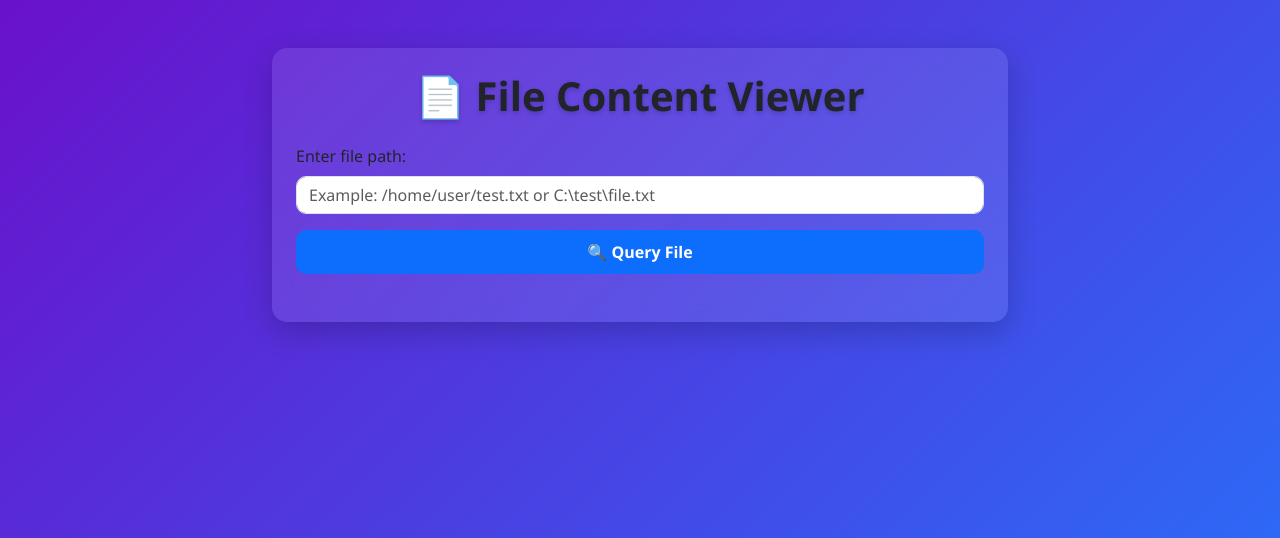
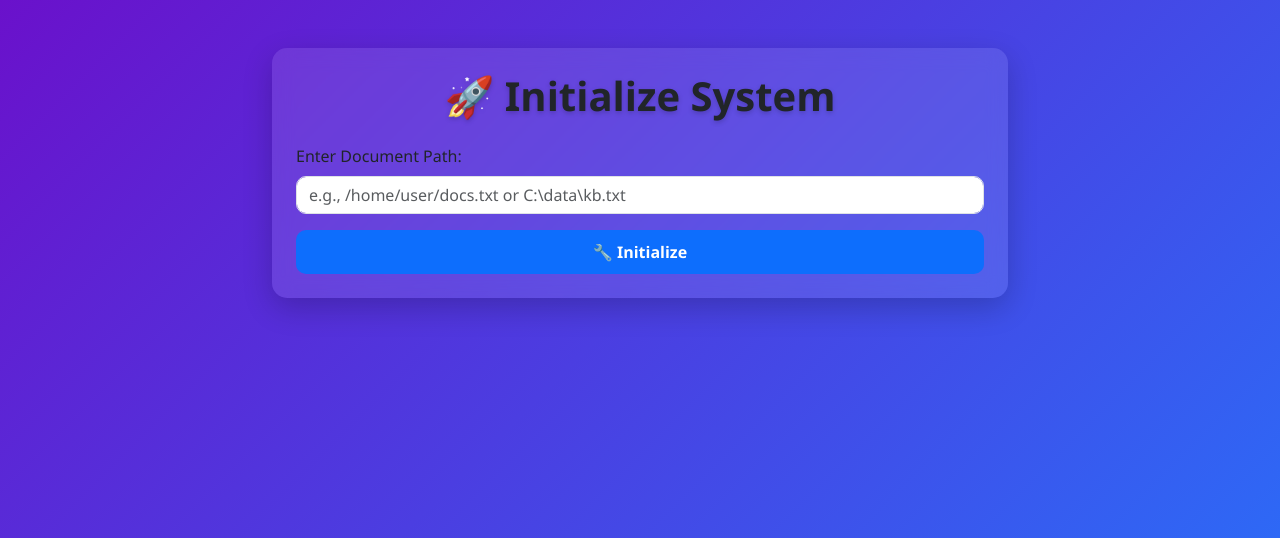
Before and after one commit to coki230/local_knowledge_base, a Flask app: page / in a window 1280 px wide. Shown: the top 538 px of the page. Run offline with Flask 3, Linux system fonts and the light colour scheme.

Commit message:
finish the query process

```diff
--- a/app.py
+++ b/app.py
@@ -3,38 +3,63 @@ import os
 
 app = Flask(__name__)
 
+# 模拟存储上下文（实际可替换为模型或向量数据库）
+document_content = None
 
 @app.route('/')
 def index():
     return render_template('index.html')
 
-
-@app.route('/query', methods=['POST'])
-def query_file():
+@app.route('/initialize', methods=['POST'])
+def initialize():
+    global document_content
     data = request.get_json()
     file_path = data.get('path', '').strip()
 
     if not file_path:
-        return jsonify({'error': 'Please enter a file path'}), 400
+        return jsonify({'error': 'File path is required'}), 400
 
-    # Security check: prevent directory traversal
-    if '..' in file_path or file_path.startswith('/proc'):
-        return jsonify({'error': 'Access to this path is not allowed'}), 403
+    if '..' in file_path:
+        return jsonify({'error': 'Invalid path'}), 403
 
     try:
         if not os.path.exists(file_path):
-            return jsonify({'error': 'File or path does not exist'}), 404
+            return jsonify({'error': 'File not found'}), 404
+        # if not os.path.isfile(file_path):
+        #     return jsonify({'error': 'Not a file'}), 400
+        #
+        # with open(file_path, 'r', encoding='utf-8') as f:
+        #     document_content = f.read()
 
-        with open(file_path, 'r', encoding='utf-8') as f:
-            content = f.read()
+        return jsonify({'status': 'success', 'message': 'Initialized successfully'})
 
-        return jsonify({'content': content})
+    except Exception as e:
+        return jsonify({'error': str(e)}), 500
 
-    except PermissionError:
-        return jsonify({'error': 'Permission denied to read this file'}), 403
-    except Exception as e:
-        return jsonify({'error': f'Failed to read file: {str(e)}'}), 500
+@app.route('/query', methods=['POST'])
+def query():
+    global document_content
+    if not document_content:
+        return jsonify({'answer': 'System not initialized.'}), 400
 
+    data = request.get_json()
+    question = data.get('question', '').lower()
+
+    # 简单模拟回答（你可以替换成调用大模型或检索逻辑）
+    if 'what' in question and 'name' in question:
+        answer = "This is a sample document system."
+    elif 'tell me' in question and 'content' in question:
+        answer = "The document contains:\n\n" + document_content[:500] + "..."
+    else:
+        answer = f"Based on the document, I cannot fully answer: '{question}'. Try asking about the content."
+
+    return jsonify({'answer': answer})
+
+@app.route('/reset', methods=['POST'])
+def reset():
+    global document_content
+    document_content = None
+    return '', 204
 
 if __name__ == '__main__':
     app.run(debug=True)
--- a/templates/index.html
+++ b/templates/index.html
@@ -3,7 +3,7 @@
 <head>
     <meta charset="UTF-8" />
     <meta name="viewport" content="width=device-width, initial-scale=1.0"/>
-    <title>File Content Viewer</title>
+    <title>Document Q&A System</title>
     <!-- Bootstrap CSS -->
     <link href="https://cdn.jsdelivr.net/npm/bootstrap@5.3.0/dist/css/bootstrap.min.css" rel="stylesheet">
     <!-- Custom Styles -->
@@ -34,7 +34,7 @@
         .btn-primary:hover {
             background-color: #0b5ed7;
         }
-        h1 {
+        h1, h2 {
             font-weight: bold;
             text-shadow: 0 2px 5px rgba(0,0,0,0.2);
         }
@@ -47,71 +47,162 @@
         .alert {
             border-radius: 10px;
         }
+        #mainInterface, #initSection {
+            transition: opacity 0.3s ease;
+        }
     </style>
 </head>
 <body class="py-5">
 <div class="container">
     <div class="row justify-content-center">
         <div class="col-md-10 col-lg-8">
-            <div class="card p-4">
-                <h1 class="text-center mb-4">📄 File Content Viewer</h1>
 
-                <div class="mb-3">
-                    <label for="filePath" class="form-label">Enter file path:</label>
-                    <input type="text"
-                           class="form-control"
-                           id="filePath"
-                           placeholder="Example: /home/user/test.txt or C:\test\file.txt">
+            <!-- 初始化区域 -->
+            <div id="initSection">
+                <div class="card p-4 mb-4">
+                    <h1 class="text-center mb-4">🚀 Initialize System</h1>
+
+                    <div class="mb-3">
+                        <label for="initPath" class="form-label">Enter Document Path:</label>
+                        <input type="text"
+                               class="form-control"
+                               id="initPath"
+                               placeholder="e.g., /home/user/docs.txt or C:\data\kb.txt">
+                    </div>
+
+                    <button class="btn btn-primary w-100" onclick="initialize()">
+                        🔧 Initialize
+                    </button>
+
+                    <div id="initError" class="alert alert-danger d-none mt-3"></div>
                 </div>
+            </div>
 
-                <button class="btn btn-primary w-100 mb-4" onclick="queryFile()">
-                    🔍 Query File
-                </button>
+            <!-- 主交互界面（默认隐藏） -->
+            <div id="mainInterface" class="d-none">
+                <div class="card p-4">
+                    <h2 class="text-center mb-4">💬 Question & Answer Interface</h2>
 
-                <div id="resultArea" class="d-none">
-                    <label for="resultContent" class="form-label">File Content:</label>
-                    <textarea class="form-control" id="resultContent" readonly></textarea>
+                    <div class="mb-3">
+                        <label for="questionInput" class="form-label">Ask a Question:</label>
+                        <input type="text"
+                               class="form-control"
+                               id="questionInput"
+                               placeholder="What is the main idea of the document?">
+                    </div>
+
+                    <button class="btn btn-primary w-100 mb-4" onclick="searchAnswer()">
+                        🔍 Search Answer
+                    </button>
+
+                    <div class="mb-3">
+                        <label for="answerOutput" class="form-label">Answer:</label>
+                        <textarea class="form-control" id="answerOutput" readonly></textarea>
+                    </div>
+
+                    <button class="btn btn-outline-light mt-3" onclick="resetSystem()">
+                        ← Re-initialize
+                    </button>
                 </div>
+            </div>
 
-                <div id="errorAlert" class="alert alert-danger d-none"></div>
-            </div>
         </div>
     </div>
 </div>
 
-<!-- jQuery + AJAX -->
+<!-- jQuery -->
 <script src="https://code.jquery.com/jquery-3.6.0.min.js"></script>
 <script>
-function queryFile() {
-    const path = $('#filePath').val().trim();
-    const resultArea = $('#resultArea');
-    const resultContent = $('#resultContent');
-    const errorAlert = $('#errorAlert');
+// 当前是否已初始化
+let isInitialized = false;
 
-    resultArea.addClass('d-none');
-    errorAlert.addClass('d-none').text('');
+// 初始化系统
+function initialize() {
+    const path = $('#initPath').val().trim();
+    const errorBox = $('#initError');
+
+    errorBox.addClass('d-none').text('');
 
     if (!path) {
-        errorAlert.text('Please enter a valid file path').removeClass('d-none');
+        showError(errorBox, 'Please enter a valid file path.');
         return;
     }
 
+    // 发送到后端进行初始化（例如加载文档到内存）
+    $.ajax({
+        url: '/initialize',
+        method: 'POST',
+        contentType: 'application/json',
+        data: JSON.stringify({ path: path }),
+        success: function(res) {
+            if (res.status === 'success') {
+                showMainInterface();
+            } else {
+                showError(errorBox, res.message || 'Initialization failed.');
+            }
+        },
+        error: function(xhr) {
+            const msg = xhr.responseJSON?.error || 'Failed to initialize.';
+            showError(errorBox, msg);
+        }
+    });
+}
+
+// 显示主界面，隐藏初始化界面
+function showMainInterface() {
+    $('#initSection').fadeOut(300, () => {
+        $('#initSection').addClass('d-none');
+        $('#mainInterface').removeClass('d-none').css('opacity', 0).animate({ opacity: 1 }, 300);
+    });
+    isInitialized = true;
+}
+
+// 提交问题搜索答案
+function searchAnswer() {
+    const question = $('#questionInput').val().trim();
+    const answerBox = $('#answerOutput');
+
+    if (!isInitialized) {
+        alert("System not initialized!");
+        return;
+    }
+
+    if (!question) {
+        alert("Please enter a question.");
+        return;
+    }
+
+    // 调用后端搜索接口
     $.ajax({
         url: '/query',
         method: 'POST',
         contentType: 'application/json',
-        data: JSON.stringify({ path: path }),
+        data: JSON.stringify({ question: question }),
         success: function(res) {
-            if (res.content !== undefined) {
-                resultContent.val(res.content);
-                resultArea.removeClass('d-none');
-            }
+            answerBox.val(res.answer || "No answer found.");
         },
-        error: function(xhr) {
-            const errorMsg = xhr.responseJSON?.error || 'An unknown error occurred';
-            errorAlert.text(errorMsg).removeClass('d-none');
+        error: function() {
+            answerBox.val("Error occurred while processing your question.");
         }
     });
+}
+
+// 返回重新初始化
+function resetSystem() {
+    $.post('/reset', () => {
+        $('#mainInterface').fadeOut(300, () => {
+            $('#mainInterface').addClass('d-none');
+            $('#initSection').removeClass('d-none').css('opacity', 0).animate({ opacity: 1 }, 300);
+        });
+        $('#answerOutput').val('');
+        $('#questionInput').val('');
+        isInitialized = false;
+    });
+}
+
+// 工具函数：显示错误
+function showError($el, msg) {
+    $el.text(msg).removeClass('d-none');
 }
 </script>
 </body>
```
Also changed, not shown: tk_ui.py (deleted, +0 -101 lines), util.py (+65 -14 lines).
